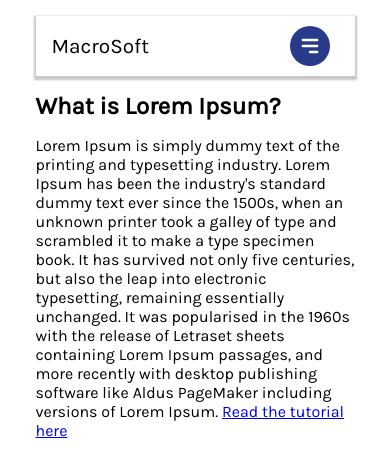
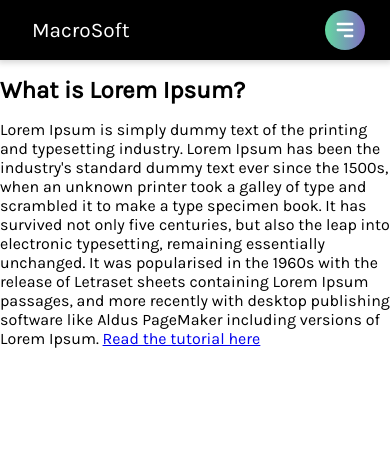
Before and after one commit to MakenzieRoberts/Semester-2_Portfolio, a React (Create React App) app: page / in a window 390 px wide. Shown: the top 476 px of the page. Built offline with nearby package versions, Linux system fonts and the light colour scheme.

Commit message:
Added gradient colors, removed unwanted padding

```diff
--- a/src/App.css
+++ b/src/App.css
@@ -14,10 +14,10 @@ body {
 }
 
 .container {
-	max-width: 90%;
+	/* max-width: 90%; */
 	margin-right: auto;
 	margin-left: auto;
-	padding: 1rem;
+	/* padding: 1rem; */
 }
 
 article h1 {
--- a/src/styles/navbar.css
+++ b/src/styles/navbar.css
@@ -4,15 +4,15 @@
 	align-items: center;
 	height: 60px;
 	width: 100%;
-	padding: 0.5rem 0rem;
-	background-color: #fff;
-	color: black;
-	box-shadow: 0 2px 2px 2px rgba(9, 9, 9, 0.23);
+	padding: 0.5rem 1rem;
+	background-color: black;
+	color: white;
+	box-shadow: 0px 1px 6px 2px rgba(0, 0, 0, 0.158);
 }
 
 .brand-name {
 	text-decoration: none;
-	color: black;
+	color: white;
 	font-size: 1.3rem;
 	margin-left: 1rem;
 }
@@ -32,6 +32,7 @@
 }
 
 .navigation-menu li a {
+	color: white;
 	text-decoration: none;
 	display: block;
 	width: 100%;
@@ -43,19 +44,55 @@
 	width: 40px;
 	padding: 0.5rem;
 	border-radius: 50%;
-	background-color: #283b8b;
+	background-image: linear-gradient(
+		to right,
+		#63d9a0 0%,
+
+		#8f3ad4 50%,
+		#63d9a0 100%
+	);
+	background-size: 300% auto;
 	cursor: pointer;
-	transition: background-color 0.2s ease-in-out;
 	position: absolute;
 	top: 50%;
 	right: 25px;
 	transform: translateY(-50%);
 	display: none;
+	transition: 0.5s;
 }
 
 .hamburger:hover {
-	background-color: #2642af;
+	background-position: right center;
 }
+/* .loginpage button {
+	background-image: linear-gradient(
+		to right,
+		#63d9a0 0%,
+		#9e0de7 50%,
+		#63d9a0 100%
+	);
+
+	background-size: 200% auto;
+	border-radius: 5px;
+	border: none;
+	box-shadow: 0px 3px 4px rgb(165, 165, 165);
+
+	display: block;
+	line-height: 5px;
+	margin: 5% 0;
+	text-align: center;
+	transition: 0.5s;
+	width: 100%;
+	-webkit-transition: 0.5s;
+}
+.loginpage button:hover {
+	background-position: right center;
+}
+.loginpage button:active {
+	transition: 0.1s;
+	box-shadow: 0px 1px 2px rgb(160, 160, 160);
+	transform: translateY(2px);
+} */
 
 @media screen and (max-width: 550px) {
 	.hamburger {
@@ -70,7 +107,7 @@
 		width: 100%;
 		height: calc(100vh - 60px);
 		background-color: white;
-		border-top: 1px solid black;
+		/* border-top: 1px solid white; */
 		display: none;
 	}
 
@@ -80,16 +117,34 @@
 	}
 
 	.navigation-menu li a {
-		color: black;
+		color: white;
 		width: 100%;
 		padding: 1.5rem 0;
 	}
 
 	.navigation-menu li:hover {
-		background-color: #eee;
+		background: -webkit-linear-gradient(
+			top left,
+			#63d9a0 0%,
+
+			#8f3ad4 50%,
+			#63d9a0 100%
+		);
+	}
+
+	.navigation-menu li:active {
+		background: -webkit-linear-gradient(
+			top left,
+			#63d9a0 0%,
+
+			#8f3ad4 50%,
+			#63d9a0 100%
+		);
 	}
 
 	.navigation-menu.expanded ul {
+		max-height: fit-content;
+		background-color: black;
 		display: block;
 	}
 }
```
